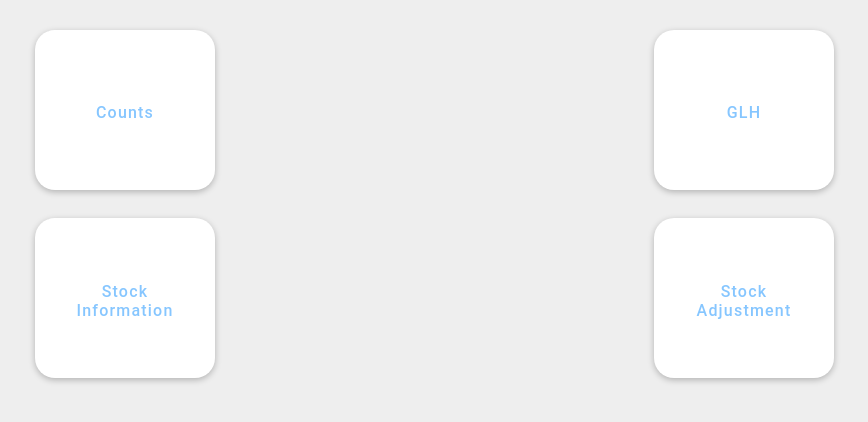
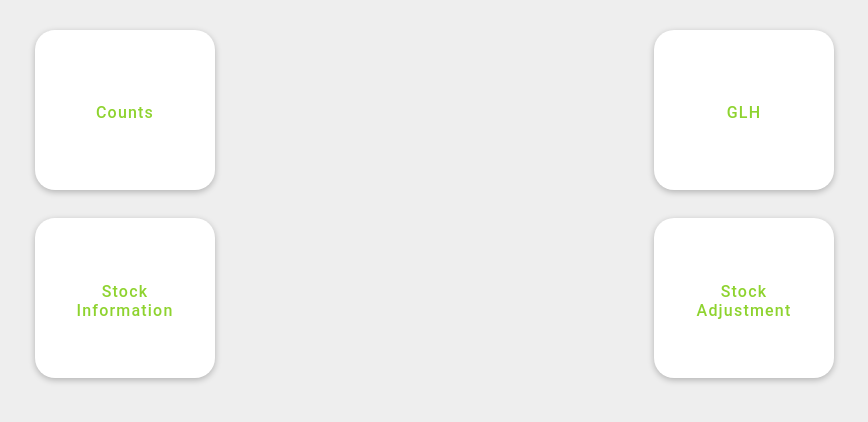
Before and after one commit to Pratiksha-Gawde/testIonic, a React (Vite) app: page / in a window 1280 px wide. Shown: the top 422 px of the page, without its empty margins (206-1074 px from the left). Built offline with nearby package versions, Linux system fonts and the light colour scheme.

Commit message:
test - color green

```diff
--- a/src/theme/variables.css
+++ b/src/theme/variables.css
@@ -4,7 +4,7 @@
 .md ion-button {
   --background: #ffff;
 
-  --color: #86c6ff;
+  --color: #8ed32f;
   /* --color: #99c82a; */
   --box-shadow: 0 2px 6px 0 rgb(0, 0, 0, 0.25);
 
```
